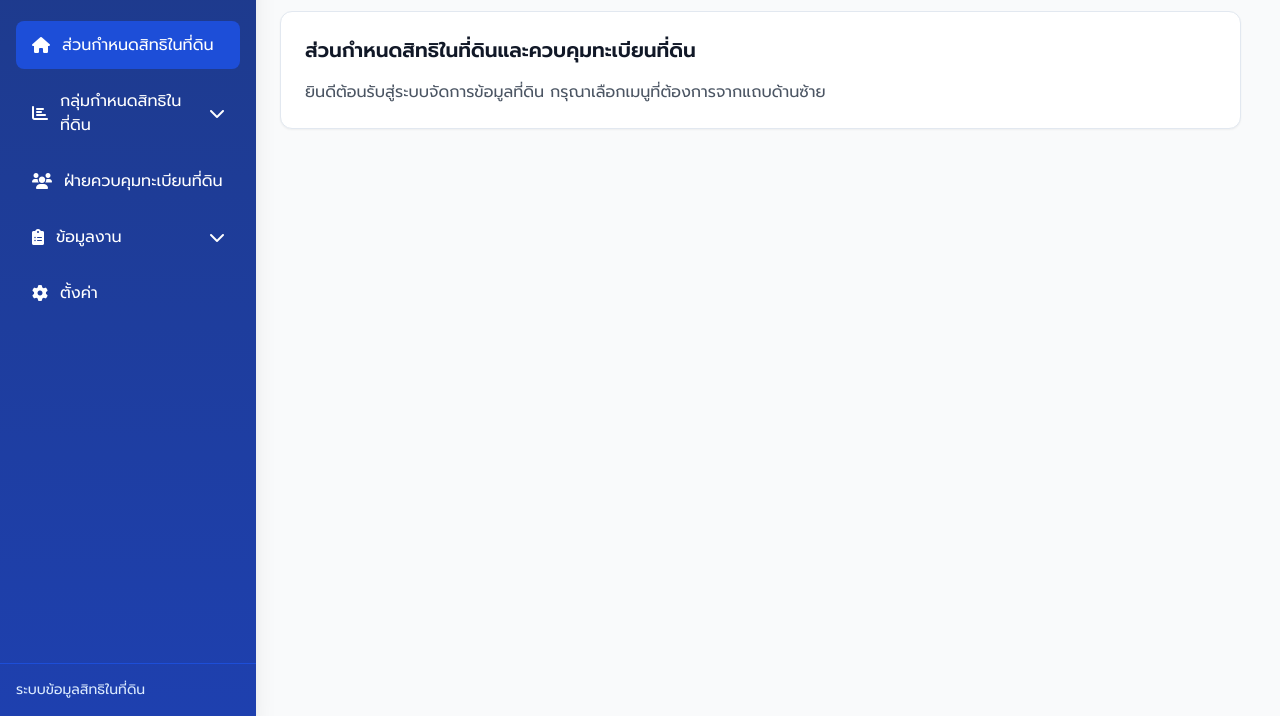
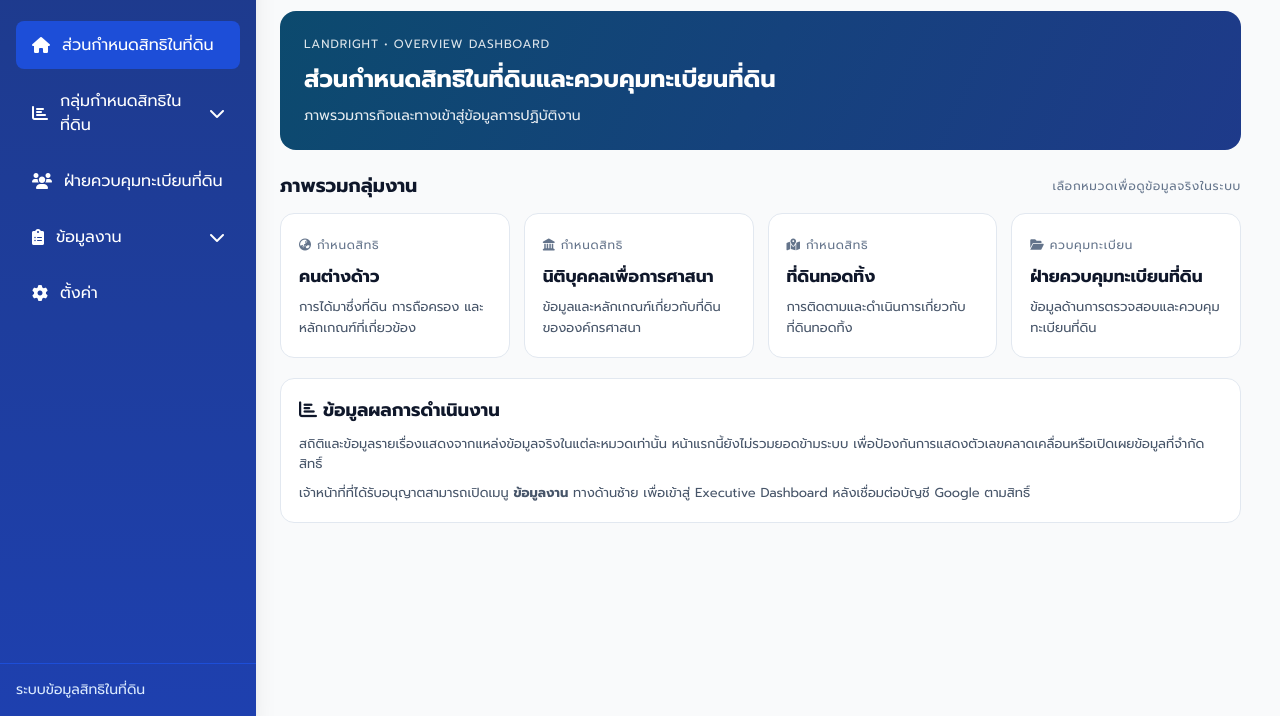
Before and after one commit to lnwlawyer/landright, a website with bundled scripts: page index.html in a window 1280 px wide. Shown: the part 84-800 px from the top of the page. Built offline with nearby package versions, Linux system fonts and the light colour scheme.

Commit message:
Build LandRight overview dashboard with existing work areas and no invented metrics

```diff
--- a/index.html
+++ b/index.html
@@ -227,11 +227,52 @@
 
             <!-- Content Area -->
             <main class="flex-1 overflow-y-auto p-4 lg:p-6">
-                <!-- Overview Content -->
+                <!-- Overview Content: read-only navigation dashboard; never fabricate live totals. -->
                 <div id="overview-content" class="content-section">
-                    <div class="bg-white rounded-xl shadow-sm p-6 border border-gray-100">
-                        <h3 class="text-xl font-semibold text-gray-900 mb-4">ส่วนกำหนดสิทธิในที่ดินและควบคุมทะเบียนที่ดิน</h3>
-                        <p class="text-gray-600">ยินดีต้อนรับสู่ระบบจัดการข้อมูลที่ดิน กรุณาเลือกเมนูที่ต้องการจากแถบด้านซ้าย</p>
+                    <style>
+                      #overview-content .home-hero{background:linear-gradient(115deg,#0c4a6e,#1e3a8a);color:#fff;border-radius:16px;padding:24px}
+                      #overview-content .home-grid{display:grid;grid-template-columns:repeat(2,minmax(0,1fr));gap:14px}
+                      #overview-content .home-card{background:#fff;border:1px solid #e2e8f0;border-radius:14px;padding:18px;min-width:0}
+                      #overview-content .home-link{display:block;text-decoration:none;color:inherit;cursor:pointer}
+                      #overview-content .home-link:hover,#overview-content .home-link:focus-visible{border-color:#0284c7;box-shadow:0 3px 12px #0c4a6e18;outline-offset:2px}
+                      #overview-content .home-eyebrow{font-size:12px;letter-spacing:.06em;color:#64748b}
+                      #overview-content .home-card h4{font-size:17px;font-weight:700;color:#0f172a;margin:8px 0}
+                      #overview-content .home-card p{font-size:13px;color:#475569;line-height:1.6}
+                      #overview-content .home-note{font-size:13px;color:#475569;line-height:1.7}
+                      @media(min-width:1100px){#overview-content .home-grid{grid-template-columns:repeat(4,minmax(0,1fr))}}
+                      @media(max-width:520px){#overview-content .home-grid{grid-template-columns:1fr}#overview-content .home-hero{padding:18px}}
+                    </style>
+                    <div class="home-hero">
+                        <p style="font-size:12px;opacity:.85;letter-spacing:.08em">LANDRIGHT • OVERVIEW DASHBOARD</p>
+                        <h3 style="font-size:24px;font-weight:700;margin:8px 0">ส่วนกำหนดสิทธิในที่ดินและควบคุมทะเบียนที่ดิน</h3>
+                        <p style="font-size:14px;opacity:.9">ภาพรวมภารกิจและทางเข้าสู่ข้อมูลการปฏิบัติงาน</p>
+                    </div>
+                    <div style="margin:22px 0 12px;display:flex;justify-content:space-between;align-items:center;gap:10px;flex-wrap:wrap">
+                        <h3 style="font-size:19px;font-weight:700;color:#0f172a">ภาพรวมกลุ่มงาน</h3>
+                        <span class="home-eyebrow">เลือกหมวดเพื่อดูข้อมูลจริงในระบบ</span>
+                    </div>
+                    <div class="home-grid">
+                        <a href="#" onclick="showContent('foreigners',event)" class="home-card home-link" aria-label="เปิดหมวดคนต่างด้าว">
+                            <span class="home-eyebrow"><i class="fas fa-globe-asia" aria-hidden="true"></i> กำหนดสิทธิ</span>
+                            <h4>คนต่างด้าว</h4><p>การได้มาซึ่งที่ดิน การถือครอง และหลักเกณฑ์ที่เกี่ยวข้อง</p>
+                        </a>
+                        <a href="#" onclick="showContent('religious',event)" class="home-card home-link" aria-label="เปิดหมวดนิติบุคคลเพื่อการศาสนา">
+                            <span class="home-eyebrow"><i class="fas fa-landmark" aria-hidden="true"></i> กำหนดสิทธิ</span>
+                            <h4>นิติบุคคลเพื่อการศาสนา</h4><p>ข้อมูลและหลักเกณฑ์เกี่ยวกับที่ดินขององค์กรศาสนา</p>
+                        </a>
+                        <a href="#" onclick="showContent('abandoned',event)" class="home-card home-link" aria-label="เปิดหมวดที่ดินทอดทิ้ง">
+                            <span class="home-eyebrow"><i class="fas fa-map-marked-alt" aria-hidden="true"></i> กำหนดสิทธิ</span>
+                            <h4>ที่ดินทอดทิ้ง</h4><p>การติดตามและดำเนินการเกี่ยวกับที่ดินทอดทิ้ง</p>
+                        </a>
+                        <a href="#" onclick="showContent('users',event)" class="home-card home-link" aria-label="เปิดหมวดฝ่ายควบคุมทะเบียนที่ดิน">
+                            <span class="home-eyebrow"><i class="fas fa-folder-open" aria-hidden="true"></i> ควบคุมทะเบียน</span>
+                            <h4>ฝ่ายควบคุมทะเบียนที่ดิน</h4><p>ข้อมูลด้านการตรวจสอบและควบคุมทะเบียนที่ดิน</p>
+                        </a>
+                    </div>
+                    <div style="margin-top:20px" class="home-card">
+                        <h3 style="font-size:18px;font-weight:700;color:#0f172a;margin-bottom:10px"><i class="fas fa-chart-bar" aria-hidden="true"></i> ข้อมูลผลการดำเนินงาน</h3>
+                        <p class="home-note">สถิติและข้อมูลรายเรื่องแสดงจากแหล่งข้อมูลจริงในแต่ละหมวดเท่านั้น หน้าแรกนี้ยังไม่รวมยอดข้ามระบบ เพื่อป้องกันการแสดงตัวเลขคลาดเคลื่อนหรือเปิดเผยข้อมูลที่จำกัดสิทธิ์</p>
+                        <p class="home-note" style="margin-top:8px">เจ้าหน้าที่ที่ได้รับอนุญาตสามารถเปิดเมนู <strong>ข้อมูลงาน</strong> ทางด้านซ้าย เพื่อเข้าสู่ Executive Dashboard หลังเชื่อมต่อบัญชี Google ตามสิทธิ์</p>
                     </div>
                 </div>
 
```
